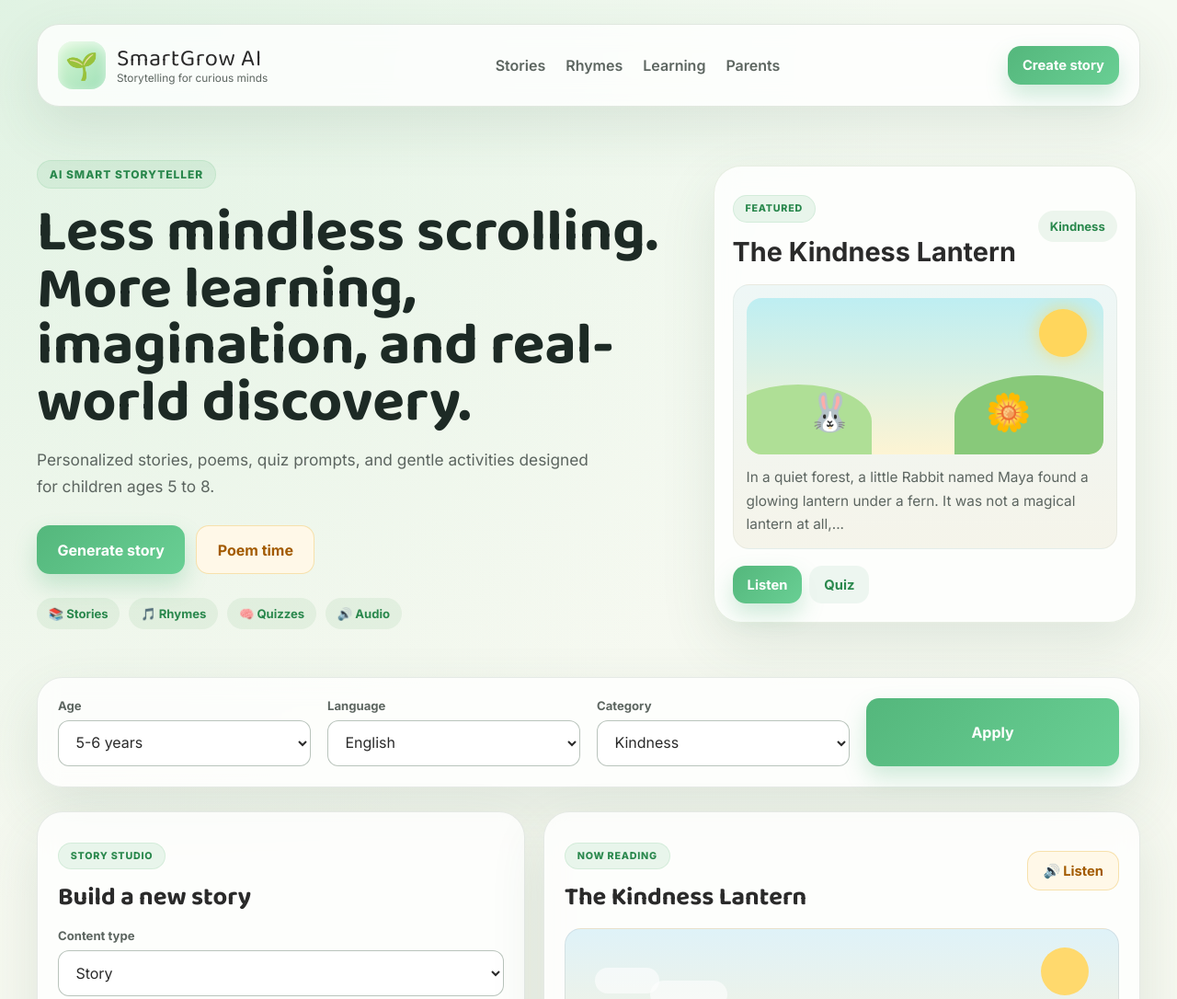
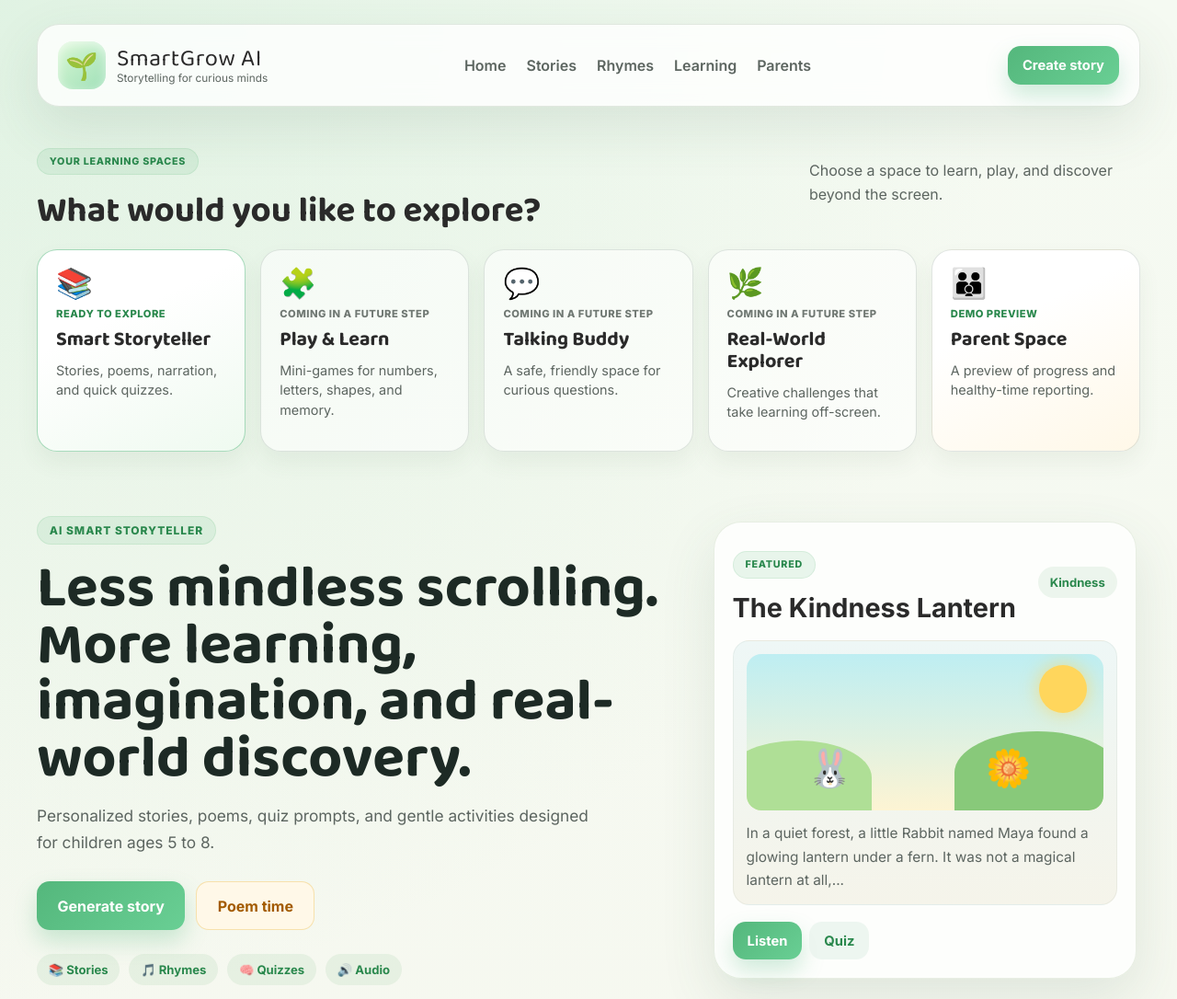
Before and after one commit to ishasharma200/SmartKidz, a plain HTML site: page index.html in a window 1280 px wide. Shown: the top 1086 px of the page at 92% size. Drawn offline with Linux system fonts and the light colour scheme; no server answers.

Commit message:
Initial commit - SmartKidz

```diff
--- a/index.html
+++ b/index.html
@@ -28,6 +28,7 @@
         </div>
 
         <nav class="main-nav" aria-label="Main navigation">
+          <a href="#home">Home</a>
           <a href="#stories">Stories</a>
           <a href="#rhymes">Rhymes</a>
           <a href="#learning">Learning</a>
@@ -38,6 +39,53 @@
       </header>
 
       <main>
+        <section class="learning-hub" id="home" aria-labelledby="hubTitle">
+          <div class="section-title-row hub-heading">
+            <div>
+              <p class="eyebrow small">Your learning spaces</p>
+              <h2 id="hubTitle">What would you like to explore?</h2>
+            </div>
+            <p class="hub-intro">Choose a space to learn, play, and discover beyond the screen.</p>
+          </div>
+
+          <div class="module-grid">
+            <a class="module-card module-card-ready" href="#stories">
+              <span class="module-icon" aria-hidden="true">📚</span>
+              <span class="module-status">Ready to explore</span>
+              <span class="module-title">Smart Storyteller</span>
+              <span class="module-description">Stories, poems, narration, and quick quizzes.</span>
+            </a>
+
+            <article class="module-card module-card-planned" aria-label="Play and Learn, planned">
+              <span class="module-icon" aria-hidden="true">🧩</span>
+              <span class="module-status">Coming in a future step</span>
+              <span class="module-title">Play &amp; Learn</span>
+              <span class="module-description">Mini-games for numbers, letters, shapes, and memory.</span>
+            </article>
+
+            <article class="module-card module-card-planned" aria-label="Talking Buddy, planned">
+              <span class="module-icon" aria-hidden="true">💬</span>
+              <span class="module-status">Coming in a future step</span>
+              <span class="module-title">Talking Buddy</span>
+              <span class="module-description">A safe, friendly space for curious questions.</span>
+            </article>
+
+            <article class="module-card module-card-planned" aria-label="Screen-to-Real-World, planned">
+              <span class="module-icon" aria-hidden="true">🌿</span>
+              <span class="module-status">Coming in a future step</span>
+              <span class="module-title">Real-World Explorer</span>
+              <span class="module-description">Creative challenges that take learning off-screen.</span>
+            </article>
+
+            <a class="module-card module-card-demo" href="#parent-dashboard">
+              <span class="module-icon" aria-hidden="true">👪</span>
+              <span class="module-status">Demo preview</span>
+              <span class="module-title">Parent Space</span>
+              <span class="module-description">A preview of progress and healthy-time reporting.</span>
+            </a>
+          </div>
+        </section>
+
         <section class="hero">
           <div class="hero-copy">
             <span class="eyebrow">AI Smart Storyteller</span>
@@ -213,7 +261,8 @@
         <section class="dashboard-grid" id="parent-dashboard">
           <div class="panel dashboard-panel">
             <p class="eyebrow small">Learning checkpoints</p>
-            <h3>What children are practicing</h3>
+            <h3>Example learning summary</h3>
+            <p class="dashboard-demo-note">Sample values for the interface preview — not a child's real activity.</p>
             <ul class="metrics-list">
               <li><span>Vocabulary</span><strong>14 new words</strong></li>
               <li><span>Listening</span><strong>8 stories this week</strong></li>
@@ -223,8 +272,9 @@
           </div>
 
           <div class="panel dashboard-panel accent-panel">
-            <p class="eyebrow small">Parent dashboard</p>
+            <p class="eyebrow small">Parent dashboard demo</p>
             <h3>Healthy digital time</h3>
+            <p class="dashboard-demo-note">These sample values will be replaced with parent-managed settings and saved activity.</p>
             <div class="progress-wrap">
               <div class="progress-row">
                 <span>Story time</span>
@@ -252,7 +302,7 @@
 
       <footer class="site-footer">
         <span>SmartGrow AI</span>
-        <span>Designed for safe, meaningful learning.</span>
+        <span>Frontend prototype · Designed for safe, meaningful learning.</span>
       </footer>
     </div>
 
--- a/styles.css
+++ b/styles.css
@@ -123,6 +123,114 @@ img {
   color: var(--muted);
   text-decoration: none;
   font-weight: 600;
+}
+
+.main-nav a:hover,
+.main-nav a:focus-visible {
+  color: var(--primary-deep);
+}
+
+.learning-hub {
+  padding: 34px 0 12px;
+}
+
+.hub-heading {
+  align-items: end;
+}
+
+.hub-heading h2 {
+  margin: 8px 0 0;
+  font-family: "Baloo 2", cursive;
+  font-size: clamp(1.8rem, 3vw, 2.5rem);
+  line-height: 1.1;
+}
+
+.hub-intro {
+  max-width: 360px;
+  margin: 0 0 4px;
+  color: var(--muted);
+  line-height: 1.6;
+}
+
+.module-grid {
+  display: grid;
+  grid-template-columns: repeat(auto-fit, minmax(195px, 1fr));
+  gap: 16px;
+  margin-top: 20px;
+}
+
+.module-card {
+  min-height: 220px;
+  display: flex;
+  flex-direction: column;
+  align-items: flex-start;
+  gap: 10px;
+  padding: 20px;
+  border: 1px solid rgba(151, 169, 158, 0.3);
+  border-radius: 22px;
+  background: rgba(255, 255, 255, 0.82);
+  color: var(--text);
+  text-decoration: none;
+  box-shadow: 0 12px 24px rgba(71, 100, 73, 0.07);
+}
+
+a.module-card {
+  transition: transform 0.2s ease, box-shadow 0.2s ease;
+}
+
+a.module-card:hover,
+a.module-card:focus-visible {
+  transform: translateY(-3px);
+  box-shadow: 0 18px 30px rgba(71, 100, 73, 0.13);
+}
+
+.module-card:focus-visible,
+.main-nav a:focus-visible {
+  outline: 3px solid #2a884d;
+  outline-offset: 3px;
+}
+
+.module-card-ready {
+  border-color: rgba(84, 183, 124, 0.5);
+  background: linear-gradient(155deg, #ffffff 35%, #effaf0 100%);
+}
+
+.module-card-demo {
+  background: linear-gradient(155deg, #ffffff 35%, #fff8e8 100%);
+}
+
+.module-card-planned {
+  background: rgba(255, 255, 255, 0.58);
+}
+
+.module-icon {
+  font-size: 2rem;
+  line-height: 1;
+}
+
+.module-status {
+  color: var(--primary-deep);
+  font-size: 0.7rem;
+  font-weight: 800;
+  letter-spacing: 0.045em;
+  text-transform: uppercase;
+}
+
+.module-card-planned .module-status {
+  color: #707873;
+}
+
+.module-title {
+  font-family: "Baloo 2", cursive;
+  font-size: 1.35rem;
+  font-weight: 700;
+  line-height: 1.1;
+}
+
+.module-description {
+  color: var(--muted);
+  font-size: 0.9rem;
+  line-height: 1.5;
 }
 
 .primary,
@@ -638,6 +746,13 @@ input {
   gap: 14px;
 }
 
+.dashboard-demo-note {
+  margin: 10px 0 0;
+  color: var(--muted);
+  font-size: 0.84rem;
+  line-height: 1.5;
+}
+
 .metrics-list li {
   display: flex;
   align-items: center;
@@ -726,4 +841,27 @@ input {
   .site-footer {
     flex-direction: column;
   }
+
+  .hub-heading {
+    align-items: flex-start;
+    flex-direction: column;
+  }
+
+  .module-grid {
+    grid-template-columns: 1fr;
+  }
 }
+
+@media (prefers-reduced-motion: reduce) {
+  html {
+    scroll-behavior: auto;
+  }
+
+  *,
+  *::before,
+  *::after {
+    transition-duration: 0.01ms !important;
+    animation-duration: 0.01ms !important;
+    animation-iteration-count: 1 !important;
+  }
+}
```
